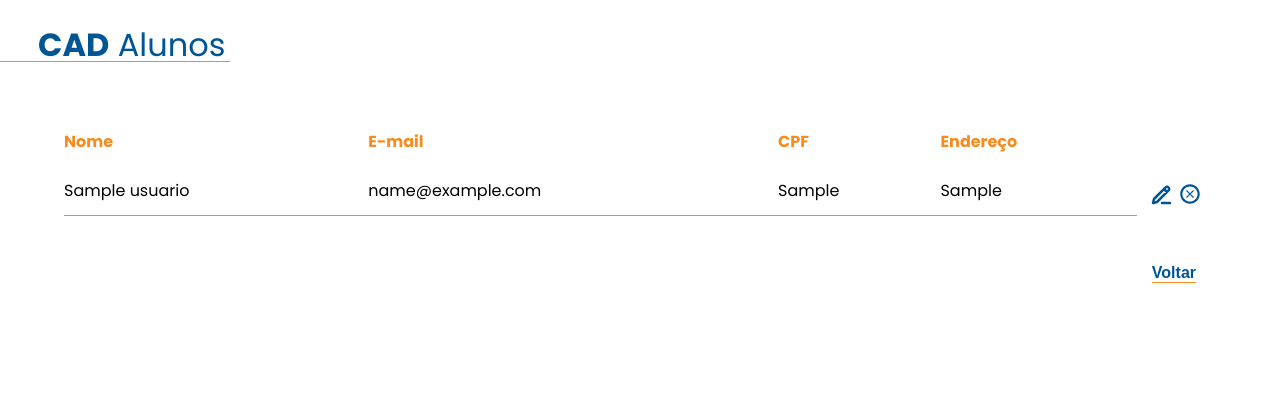
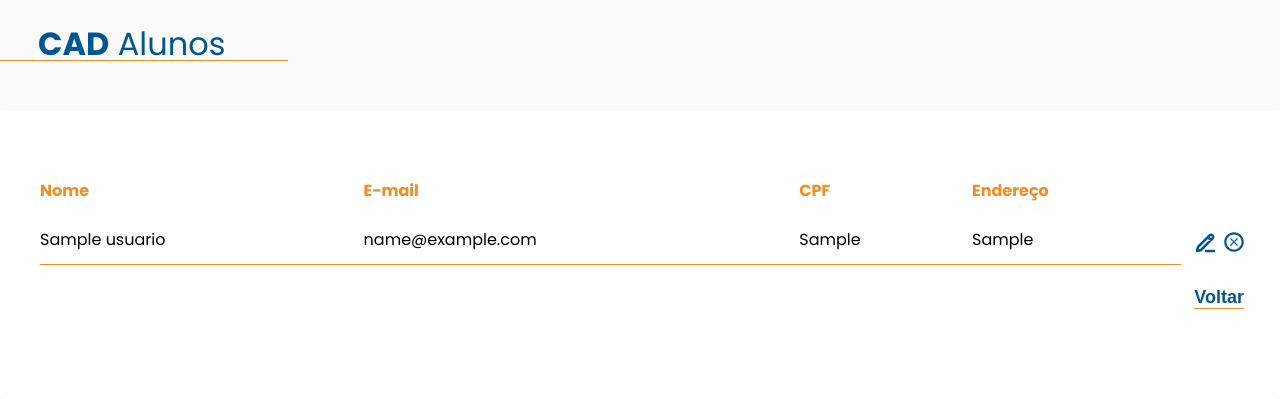
Before and after one commit to pablynnecaldeira/CadAlunos, a PHP site: page /view/listagem/index.php in a window 1280 px wide. Shown: the top 399 px of the page. Run offline with PHP 8.4, Linux system fonts and the light colour scheme; tables that the repository leaves empty hold one stand-in row (values such as "Sample post").

Commit message:
ajustes de estilização

```diff
--- a/view/listagem/index.php
+++ b/view/listagem/index.php
@@ -15,6 +15,7 @@
             <h1 id="tirarnegrito"><strong>CAD</strong> Alunos</h1>
         </a>
     </div>
+    <div class="container">
         <div class="container">
             <table>
                 <thead>
@@ -57,6 +58,7 @@
                 <a href="../../index.php"><button class="action-voltar">Voltar</button></a>
             </div>
         </div>
+    </div>
 
     <!-- Start Modal -->
     <div class="modal" id="myModal">
--- a/view/style/stylelistagem.css
+++ b/view/style/stylelistagem.css
@@ -1,22 +1,44 @@
 @import url("https://fonts.googleapis.com/css2?family=Poppins:ital,wght@0,100;0,200;0,300;0,400;0,500;0,600;0,700;0,800;0,900;1,100;1,200;1,300;1,400;1,500;1,600;1,700;1,800;1,900&display=swap");
 
-body {
-  font-family: "Poppins";
-  background-color: #ffffff;
+*{
     margin: 0;
     padding: 0;
 }
 
+::-webkit-scrollbar {
+    width: 0px;
+    height: 8px;
+}
+
+::-webkit-scrollbar-track {
+    background: #f78b1f19;
+    border-radius: 11px;
+}
+
+::-webkit-scrollbar-thumb {
+    background: #F78B1F;
+    border-radius: 11px;
+}
+
+body {
+    font-family: 'Poppins';
+    background-color: #f0f0f04e;
+    margin: 0;
+    padding: 0;
+    overflow-x: hidden;
+}
+
+.container-wrapper{
+    padding: 0 20px;
+}
+
 .container {
-  width: 90%;
     margin: 50px auto;
-  background-color: #ffffff;
-  /* padding: 20px; */
-  padding: 0;
+    background-color: #FFFFFF;
+    padding: 0 10px 20px 20px;
     position: relative;
-  display: flex;
-  flex-direction: column;
-  align-items: flex-end;
+    border-radius: 5px;
+    overflow: auto;
 }
 
 #tirarnegrito {
@@ -24,19 +46,21 @@ body {
 }
 
 .titulo {
-  width: 12rem;
+    width: 250px;
     color: #005594;
     font-weight: normal;
     height: 2.5rem;
-  border-bottom: 1.5px solid #f78b1f;
+    border-bottom: 1.5px solid #F78B1F;
     left: 0;
     padding-left: 38px;
+    margin-top: 20px;
 }
 
 .titulo a {
     text-decoration: none;
     color: #005594;
 }
+
 
 table {
     width: 100%;
@@ -74,14 +98,20 @@ tr:hover {
     background-color: #f1f1f1;
 }
 
+.voltar{
+    display: flex;
+    justify-content: flex-end;
+    margin-top: 20px;
+    padding-right: 16px;
+}
+
 .action-voltar {
     color: #005594;
     font-weight: bold;
     align-self: flex-end;
-  border-bottom: 1.3px solid #f78b1f;
-  font-size: 1rem;
-  margin-top: 3rem;
-  margin-right: 20px;
+    border-bottom: 1.3px solid #F78B1F;
+    font-size: 18px;
+
 }
 
 button {
```
Also changed, not shown: other parts of view/style/stylelistagem.css (+8 -28 lines). Lines whose indentation alone changed are shown as unchanged.
